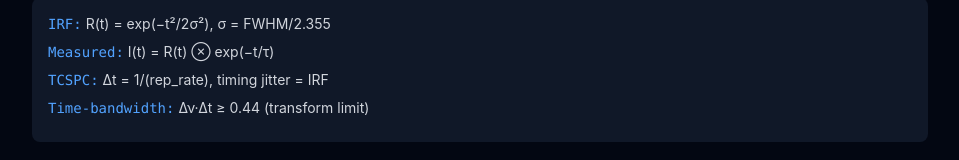
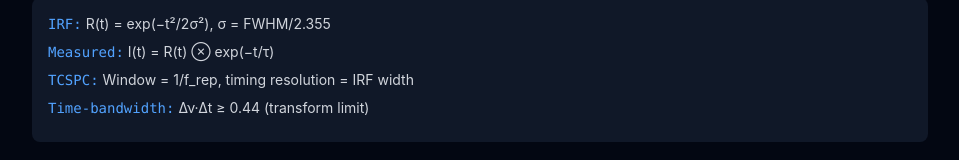
Before and after one commit to Lazfiz/photonics-calculators, a Next.js app: page /spectroscopy/time-resolved in a window 1280 px wide. Shown: the part 530-690 px from the top of the page, without its empty margins (160-1119 px from the left). Built offline with nearby package versions, Linux system fonts and the light colour scheme; no server answers.

Commit message:
fix(time-resolved): TCSPC formula text — Δt=1/rep_rate is window, not resolution
1/f_rep is the measurement window, not the timing resolution (set by IRF/TAC).
Codex + Gemini flagged.

```diff
--- a/src/app/spectroscopy/time-resolved/page-client.tsx
+++ b/src/app/spectroscopy/time-resolved/page-client.tsx
@@ -72,7 +72,7 @@ export default function TimeResolvedPage() {
       <div className="bg-gray-900 rounded-lg p-4 mb-6">
         <p className="text-gray-300 text-sm mb-2"><span className="text-blue-400 font-mono">IRF:</span> R(t) = exp(−t²/2σ²), σ = FWHM/2.355</p>
         <p className="text-gray-300 text-sm mb-2"><span className="text-blue-400 font-mono">Measured:</span> I(t) = R(t) ⊗ exp(−t/τ)</p>
-        <p className="text-gray-300 text-sm mb-2"><span className="text-blue-400 font-mono">TCSPC:</span> Δt = 1/(rep_rate), timing jitter = IRF</p>
+        <p className="text-gray-300 text-sm mb-2"><span className="text-blue-400 font-mono">TCSPC:</span> Window = 1/f_rep, timing resolution = IRF width</p>
         <p className="text-gray-300 text-sm mb-2"><span className="text-blue-400 font-mono">Time-bandwidth:</span> Δν·Δt ≥ 0.44 (transform limit)</p>
       </div>
 
```
